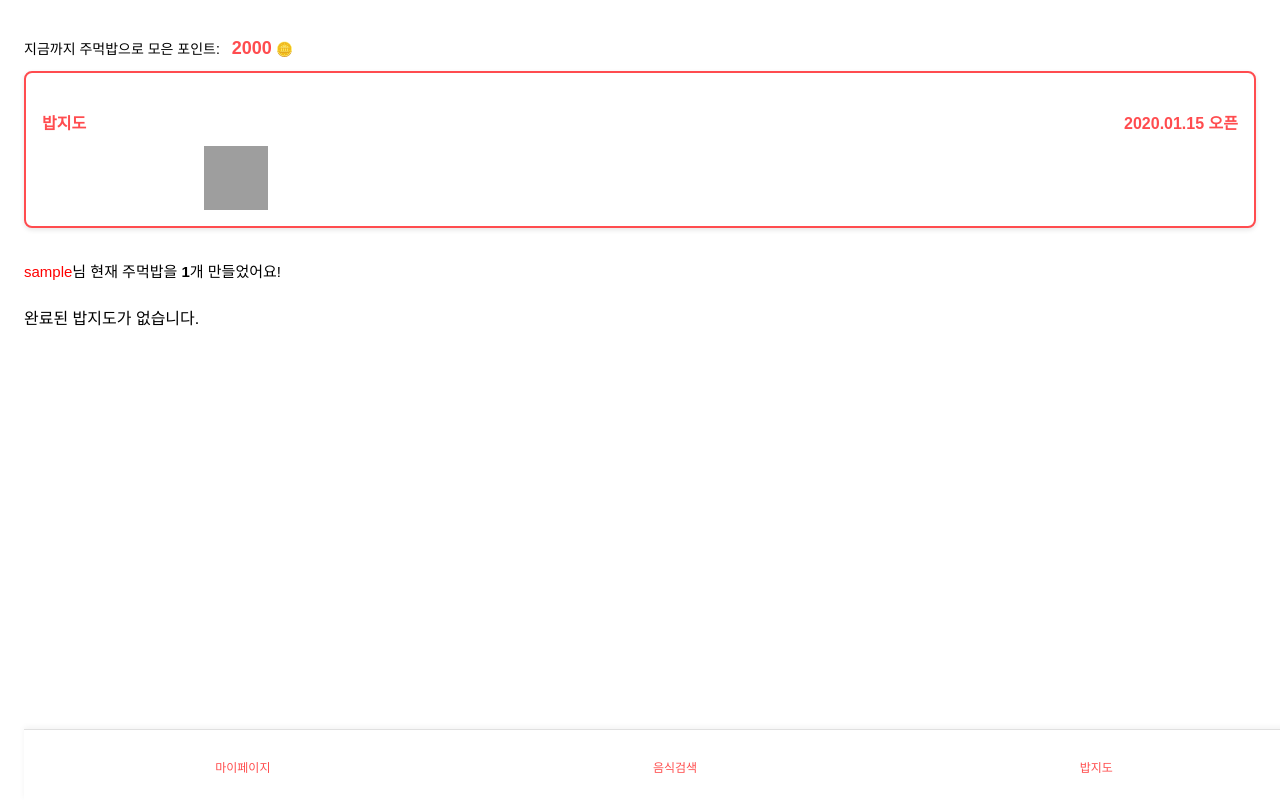
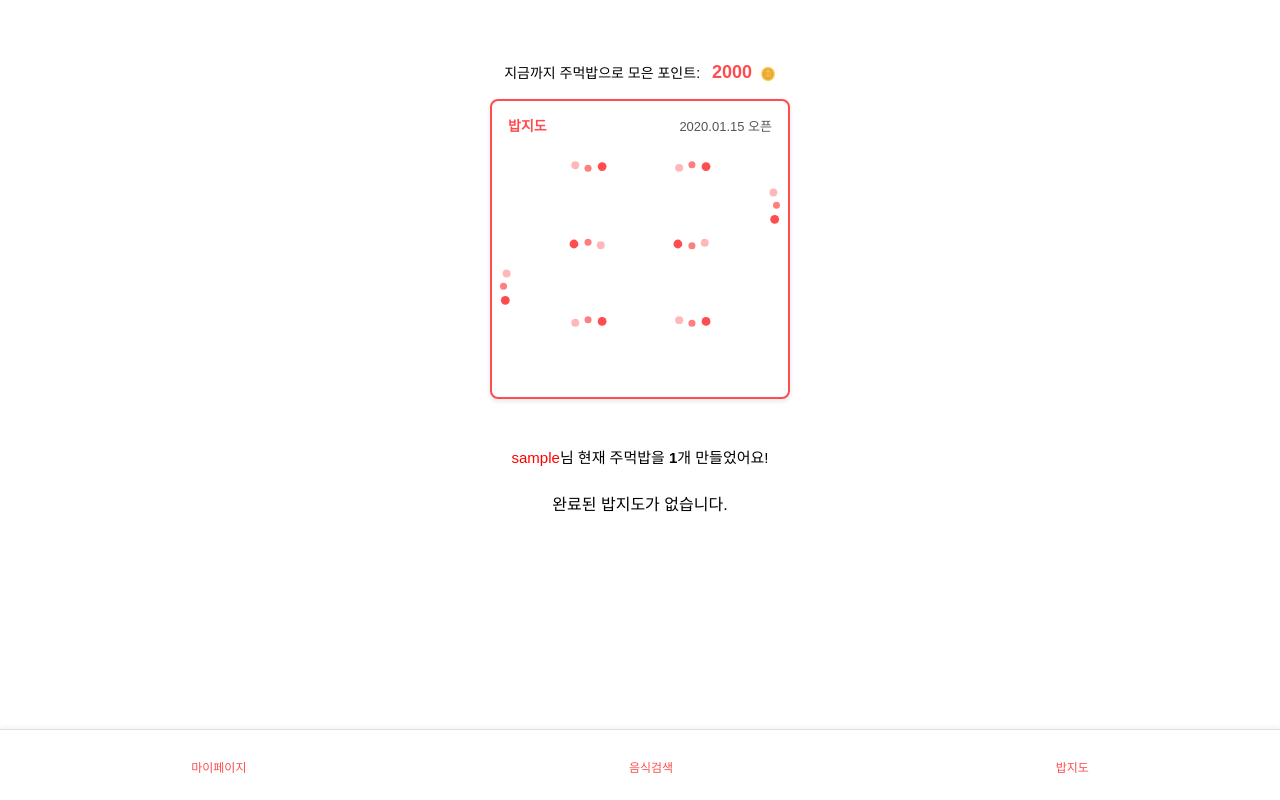
Before and after one commit to LikeLion-at-DGU/2025-simba-4-BapPul, a Django app: page /stamp/map/ in a window 1280 px wide. Run offline with Django 4.2, Linux system fonts and the light colour scheme; a user stored in the database is signed in; tables that the repository leaves empty hold one stand-in row (values such as "Sample post"); some libraries are stand-ins or nearby versions; grey boxes are pictures that could not be loaded.

Commit message:
밥지도 화면 초기 세팅

```diff
--- /dev/null
+++ b/project/project/static/css/stamp/rice_map.css
@@ -0,0 +1,202 @@
+body {
+    font-family: 'Apple SD Gothic Neo', 'Noto Sans KR', sans-serif;
+    margin: 0;
+    background-color: white;
+    padding: 24px;
+    box-sizing: border-box;
+  }
+
+  h3 {
+    font-size: 14px;
+    font-weight: 500;
+    margin-bottom: 12px;
+  }
+
+  .point-value {
+    color: #FF4C4F;
+    font-weight: 900;
+    font-size: 18px;
+    display: inline-block;
+    margin-left: 8px;
+  }
+
+  .rice-map-container {
+display: flex;
+flex-direction: column;
+align-items: center;
+padding: 24px;
+}
+
+.point-text {
+text-align: center;
+font-size: 14px;
+font-weight: 500;
+margin-bottom: 16px;
+}
+
+.point-value {
+color: #FF4C4F;
+font-weight: 900;
+font-size: 18px;
+margin-left: 8px;
+}
+
+.coin-img {
+width: 16px;
+height: 16px;
+vertical-align: middle;
+margin-left: 4px;
+}
+
+.rice-map-wrapper {
+position: relative;
+border: 2px solid #FF4C4F;
+border-radius: 8px;
+padding: 12px;
+margin-bottom: 32px;
+box-shadow: 0 2px 5px rgba(0, 0, 0, 0.1);
+}
+
+.rice-map-header {
+display: flex;
+justify-content: space-between;
+padding: 0 8px;
+font-size: 14px;
+font-weight: bold;
+color: #FF4C4F;
+}
+
+.map-date {
+color: #333;
+font-weight: 400;
+}
+
+.map-bg {
+display: block;
+max-width: 280px;
+width: 100%;
+margin: 0 auto;
+}
+
+.grain-char {
+position: absolute;
+width: 36px;
+height: 36px;
+}
+
+/* 예시 위치 (위쪽 3개만) — 실제 위치는 필요 시 조정 */
+.grain-1 { top: 48px; left: 45px; }
+.grain-2 { top: 48px; left: 126px; }
+.grain-3 { top: 48px; left: 207px; }
+
+.riceball-history-title {
+text-align: center;
+margin-bottom: 8px;
+}
+
+.riceball-history {
+display: flex;
+flex-wrap: wrap;
+gap: 16px;
+justify-content: center;
+}
+
+.riceball-box {
+display: flex;
+flex-direction: column;
+align-items: center;
+font-size: 12px;
+}
+
+.riceball-box img {
+width: 64px;
+height: 64px;
+margin-bottom: 6px;
+}
+
+  .rice-map-wrapper {
+position: relative;
+width: 280px;
+height: 280px;
+margin: 0 auto 32px auto;
+border: 2px solid #FF4C4F;
+border-radius: 8px;
+box-shadow: 0 2px 5px rgba(0, 0, 0, 0.1);
+padding: 8px;
+}
+
+.map-bg {
+width: 100%;
+height: auto;
+display: block;
+}
+
+.grain-char {
+position: absolute;
+width: 48px;
+height: 48px;
+}
+
+/* 정확한 위치 조정 (이미지 기준 수동 보정) */
+.grain-1 { top: 18px; left: 20px; }
+.grain-2 { top: 18px; left: 116px; }
+.grain-3 { top: 18px; left: 212px; }
+
+.grain-4 { top: 108px; left: 20px; }
+.grain-5 { top: 108px; left: 116px; }
+.grain-6 { top: 108px; left: 212px; }
+
+.grain-7 { top: 198px; left: 20px; }
+.grain-8 { top: 198px; left: 116px; }
+.grain-9 { top: 198px; left: 212px; }
+
+.rice-map-header {
+display: flex;
+justify-content: space-between;
+align-items: center;
+padding: 6px 8px;
+font-size: 14px;
+font-weight: 700;
+color: #FF4C4F;
+}
+
+.map-title {
+font-size: 14px;
+}
+
+.map-date {
+font-size: 13px;
+color: #555;
+}
+
+
+
+  .riceball-history-title {
+    font-size: 15px;
+    margin-bottom: 8px;
+  }
+
+  .riceball-history {
+    display: flex;
+    gap: 16px;
+    flex-wrap: wrap;
+  }
+
+  .riceball-box {
+    display: flex;
+    flex-direction: column;
+    align-items: center;
+    font-size: 12px;
+  }
+
+  .riceball-box img {
+    width: 64px;
+    height: 64px;
+    margin-bottom: 6px;
+  }
+
+  hr {
+    margin: 32px 0;
+    border: none;
+    border-top: 1px solid #eee;
+  }
--- a/project/stamp/templates/stamp/rice_map.html
+++ b/project/stamp/templates/stamp/rice_map.html
@@ -1,129 +1,38 @@
 {% load static %}
-
 <!DOCTYPE html>
 <html lang="ko">
 <head>
   <meta charset="UTF-8">
   <title>밥지도</title>
-  <link rel="stylesheet" href="{% static 'css/rice_map.css' %}">
-  <style>
-    body {
-      font-family: 'Apple SD Gothic Neo', 'Noto Sans KR', sans-serif;
-      margin: 0;
-      background-color: white;
-      padding: 24px;
-      box-sizing: border-box;
-    }
-
-    h3 {
-      font-size: 14px;
-      font-weight: 500;
-      margin-bottom: 12px;
-    }
-
-    .point-value {
-      color: #FF4C4F;
-      font-weight: 900;
-      font-size: 18px;
-      display: inline-block;
-      margin-left: 8px;
-    }
-
-    .current-map {
-      background-color: #fff;
-      border: 2px solid #FF4C4F;
-      border-radius: 8px;
-      padding: 16px;
-      box-shadow: 0 2px 5px rgba(0, 0, 0, 0.1);
-      margin-bottom: 32px;
-    }
-
-    .current-map h4 {
-      display: flex;
-      justify-content: space-between;
-      font-size: 16px;
-      font-weight: 700;
-      color: #FF4C4F;
-      margin-bottom: 12px;
-    }
-
-    .grains-grid {
-      display: grid;
-      grid-template-columns: repeat(3, 1fr);
-      gap: 16px;
-      justify-items: center;
-    }
-
-    .grain-box {
-      position: relative;
-      width: 64px;
-      height: 64px;
-    }
-
-    .grain-box img {
-      width: 100%;
-      height: 100%;
-    }
-
-    .riceball-history-title {
-      font-size: 15px;
-      margin-bottom: 8px;
-    }
-
-    .riceball-history {
-      display: flex;
-      gap: 16px;
-      flex-wrap: wrap;
-    }
-
-    .riceball-box {
-      display: flex;
-      flex-direction: column;
-      align-items: center;
-      font-size: 12px;
-    }
-
-    .riceball-box img {
-      width: 64px;
-      height: 64px;
-      margin-bottom: 6px;
-    }
-
-    hr {
-      margin: 32px 0;
-      border: none;
-      border-top: 1px solid #eee;
-    }
-  </style>
+  <link rel="stylesheet" href="{% static 'css/stamp/rice_map.css' %}">
 </head>
 <body>
+  <div class="rice-map-container">
 
-  <!-- 🧭 상단 포인트 -->
-  <h3>
+    <!-- 상단 포인트 -->
+    <h3 class="point-text">
       지금까지 주먹밥으로 모은 포인트:
-    <span class="point-value">{{ total_point }}</span> 🪙
+      <span class="point-value">{{ total_point }}</span>
+      <img src="{% static 'assets/img/coin.png' %}" alt="코인 이미지" class="coin-img">
     </h3>
 
-  <!-- 🍚 밥지도 도장판 -->
-  <div class="current-map">
-    <h4>
-      밥지도
-      <span>{{ current_rice_map.created_at|date:"Y.m.d" }} 오픈</span>
-    </h4>
+    <!-- 밥지도 영역 -->
+    <div class="rice-map-wrapper">
+      <div class="rice-map-header">
+        <span class="map-title">밥지도</span>
+        <span class="map-date">{{ current_rice_map.created_at|date:"Y.m.d" }} 오픈</span>
+      </div>
 
-    <div class="grains-grid">
+      <img src="{% static 'assets/img/map_component.svg' %}" alt="밥지도 배경" class="map-bg">
+
       {% for grain in rice_grains %}
-        <div class="grain-box">
-          <img src="{% static 'assets/img/rice_grain.svg' %}" alt="밥풀">
         {% if grain.stamped %}
-            <img src="{% static 'assets/img/stamp.svg' %}" alt="도장" style="position:absolute; top:0; left:0;">
+          <img src="{% static 'assets/img/bappul_right.svg' %}" class="grain-char grain-{{ forloop.counter }}">
         {% endif %}
-        </div>
       {% endfor %}
     </div>
-  </div>
 
-  <!-- 🍙 주먹밥 히스토리 -->
+    <!-- 주먹밥 -->
     <p class="riceball-history-title">
       <span style="color: red;">{{ request.user.profile.nickname }}</span>님 현재 주먹밥을 <b>{{ riceball_count }}</b>개 만들었어요!
     </p>
@@ -131,7 +40,7 @@
     <div class="riceball-history">
       {% for map in past_rice_maps %}
         <div class="riceball-box">
-        <img src="{% static 'assets/img/riceball.svg' %}" alt="주먹밥">
+          <img src="{% static 'assets/img/rice_ball.svg' %}" alt="주먹밥">
           <p>{{ map.created_at|date:"Y/m/d" }}<br>~ {{ map.finished_at|date:"Y/m/d" }}</p>
         </div>
       {% empty %}
@@ -139,9 +48,9 @@
       {% endfor %}
     </div>
 
-  <!-- 하단 네비게이션 바 -->
     <div style="margin-bottom: 80px;"></div>
     {% include 'shared/_navbar.html' %}
+  </div>
+</body>
 
-</body>
 </html>
```
Also changed, not shown: project/project/static/assets/img/map_component.svg (added), project/project/static/assets/img/map_frame.svg (deleted). Lines whose indentation alone changed are shown as unchanged.
